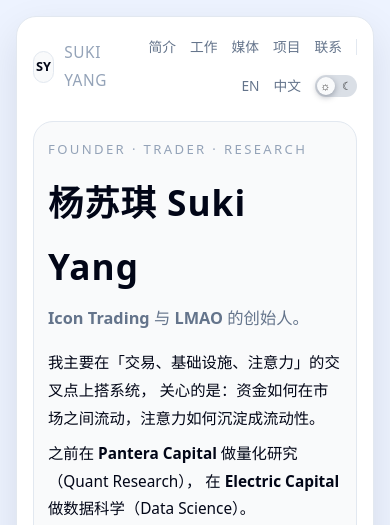
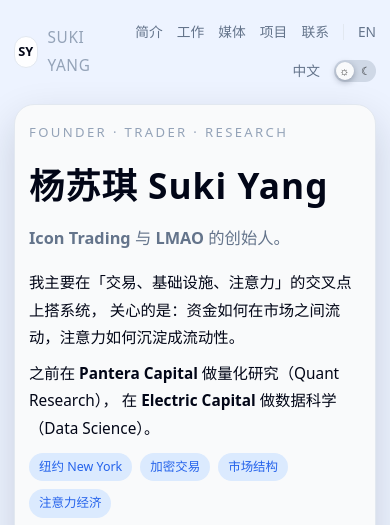
Before and after one commit to iconsuki/iconsuki.github.io, a plain HTML site: page cn/index.html in a window 390 px wide. Shown: the top 525 px of the page. Drawn offline with Linux system fonts and the light colour scheme.

Commit message:
Update index.html

```diff
--- a/cn/index.html
+++ b/cn/index.html
@@ -43,9 +43,9 @@
       --accent: #2563eb;
       --accent-soft: #dbeafe;
 
-      --shadow-soft: 0 16px 40px rgba(15, 23, 42, 0.10);
+      --shadow-hero: 0 16px 40px rgba(15, 23, 42, 0.16);
+
       --radius-lg: 20px;
-      --radius-md: 12px;
       --max-width: 840px;
 
       --font-sans: system-ui, -apple-system, BlinkMacSystemFont,
@@ -66,7 +66,7 @@
       --accent: #60a5fa;
       --accent-soft: #1d4ed8;
 
-      --shadow-soft: 0 18px 55px rgba(0, 0, 0, 0.7);
+      --shadow-hero: 0 22px 60px rgba(0, 0, 0, 0.8);
     }
 
     body {
@@ -82,20 +82,11 @@
     .page {
       max-width: var(--max-width);
       width: 100%;
-      background: var(--card-bg);
-      border-radius: 28px;
-      box-shadow: var(--shadow-soft);
-      border: 1px solid var(--border-subtle);
-      padding: 22px 24px 26px;
     }
 
     @media (max-width: 768px) {
       body {
-        padding: 16px;
-      }
-      .page {
-        border-radius: 20px;
-        padding: 18px 16px 22px;
+        padding: 20px 14px 28px;
       }
     }
 
@@ -103,7 +94,7 @@
       display: flex;
       align-items: center;
       justify-content: space-between;
-      margin-bottom: 22px;
+      margin-bottom: 20px;
       gap: 16px;
     }
     .nav-left {
@@ -121,7 +112,7 @@
       justify-content: center;
       font-size: 0.8rem;
       font-weight: 600;
-      background: var(--card-bg-soft);
+      background: rgba(255,255,255,0.9);
     }
     .nav-name {
       font-size: 0.96rem;
@@ -200,6 +191,7 @@
       border-radius: var(--radius-lg);
       background: var(--card-bg-soft);
       border: 1px solid var(--border-subtle);
+      box-shadow: var(--shadow-hero);
       display: grid;
       grid-template-columns: minmax(0, 1.4fr) minmax(0, 1fr);
       gap: 18px;
@@ -276,7 +268,7 @@
     }
 
     .section {
-      padding: 16px 2px 4px;
+      padding: 18px 2px 6px;
       border-top: 1px solid var(--border-subtle);
       margin-top: 10px;
     }
@@ -323,7 +315,7 @@
     footer {
       padding-top: 10px;
       border-top: 1px solid var(--border-subtle);
-      margin-top: 12px;
+      margin-top: 14px;
     }
     .meta {
       font-size: 0.8rem;
```
